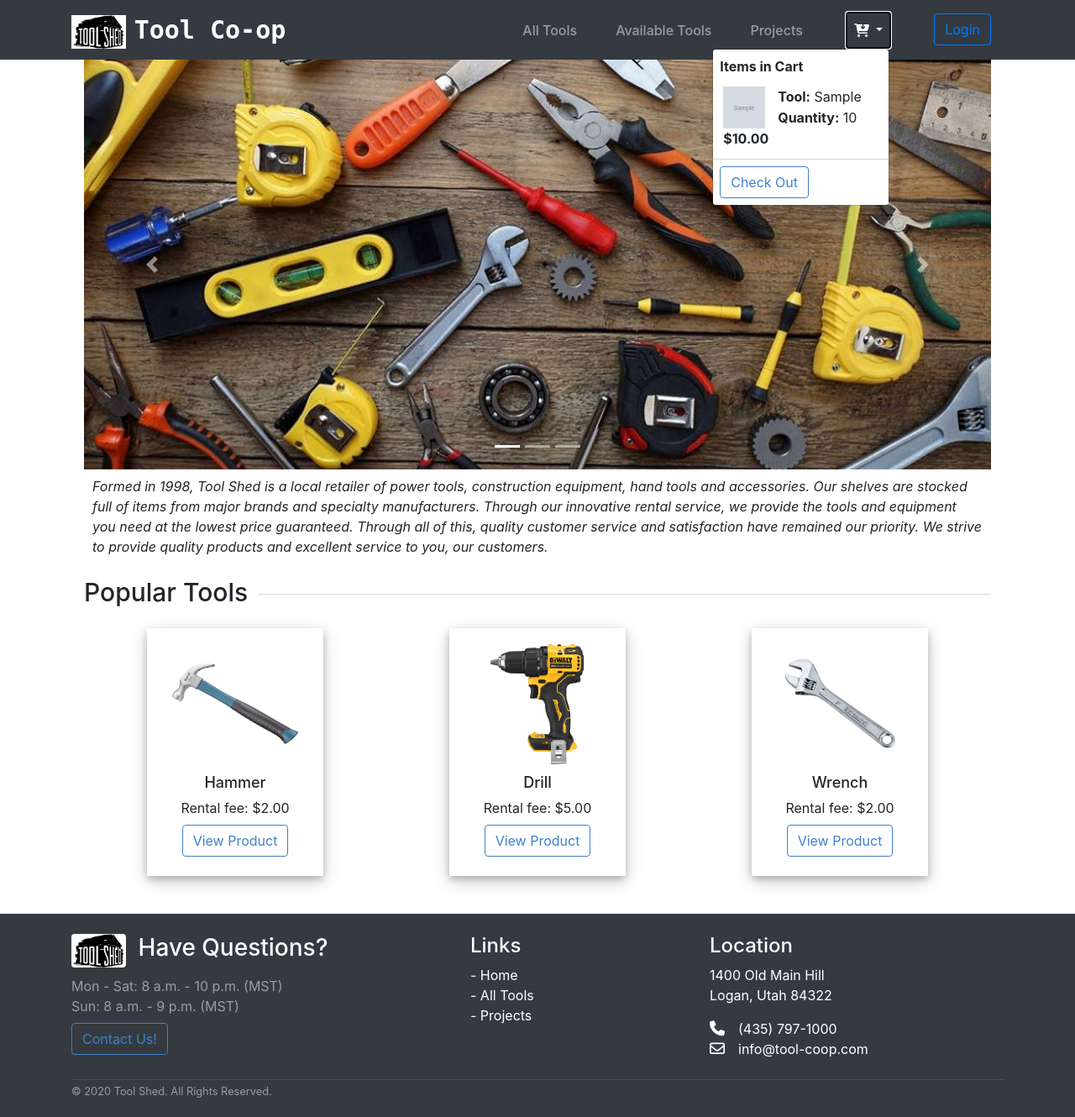
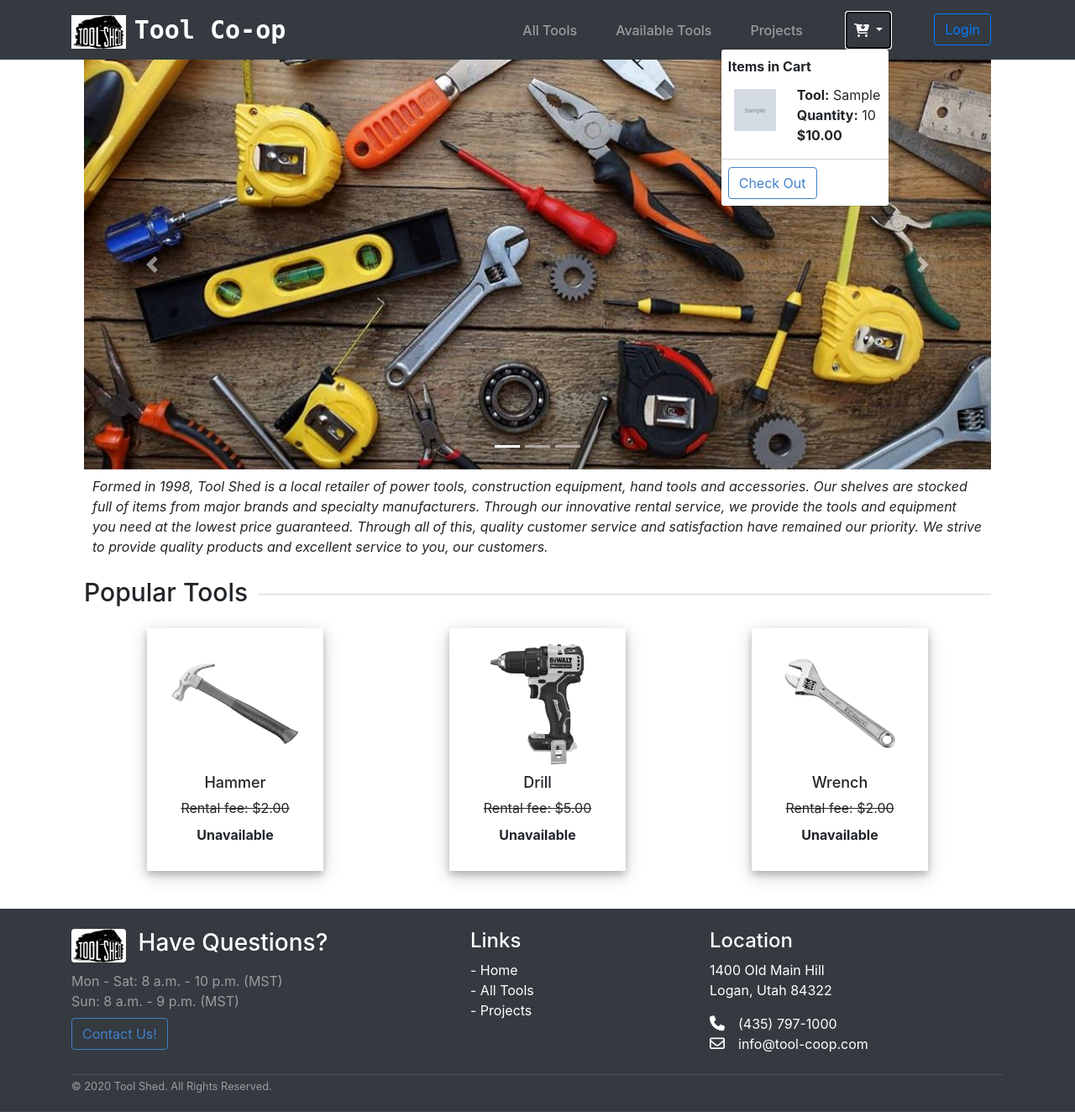
Before and after one commit to connordibble/Tool-Co-op, a Django app: page /tools/ in a window 1280 px wide, after a click that opens the changed part. Shown: the whole page at 84% size. Run offline with Django 3.2, Linux system fonts and the light colour scheme; tables that the repository leaves empty hold one stand-in row (values such as "Sample post"); grey boxes marked "Sample" are stand-in pictures; some libraries are stand-ins or nearby versions.

Commit message:
Styling changes

```diff
--- a/toolsWebsite/tools/static/tools/styles.css
+++ b/toolsWebsite/tools/static/tools/styles.css
@@ -34,8 +34,49 @@ main .container {
     text-align: center;
 }
 
+.tool-container .fee {
+    text-align: center;
+}
+
 .tool-container img {
     margin-bottom: 8px;
+}
+
+.tool-container .unavailable-text {
+    display: none;
+}
+
+.tool-container-unavailable {
+    box-shadow: 0 4px 8px 0 rgba(0, 0, 0, 0.2), 0 6px 20px 0 rgba(0, 0, 0, 0.19);
+    display: inline-grid;
+    padding: 15px 30px 15px 30px;
+    margin-bottom: 15px;
+}
+
+.tool-container-unavailable .fee {
+    text-align: center;
+    text-decoration: line-through;
+}
+
+.tool-container-unavailable img {
+    filter: grayscale(100%);
+    margin-bottom: 8px;
+}
+
+.tool-container-unavailable h4 {
+    text-transform: capitalize;
+    font-size: large;
+    text-align: center;
+}
+
+.tool-container-unavailable .popButton {
+    display: none;
+}
+
+.tool-container-unavailable .unavailable-text {
+    font-weight: bold;
+    text-align: center;
+    padding-top: 8px;
 }
 
 .tool-grid {
@@ -55,43 +96,90 @@ main .container {
 }
 
 .cart-container {
-    display: grid;
-    grid-template-columns: repeat(2, 1fr);
-    grid-template-rows: repeat(2, 1fr);
-    grid-column-gap: 0px;
-    grid-row-gap: 0px;
-    justify-content: end;
-    align-items: center;
-    border-bottom: 1px solid #d6d6d6;
-    white-space: nowrap;
-    padding: 12px;
+    display: inline-block;
+    overflow: hidden;
+    width: -webkit-max-content;
+    width: -moz-max-content;
+    width: max-content;
+}
+
+.cart-container-checkout {
+    display: inline-block;
+    overflow: hidden;
+    width: 100%;
+}
+
+.chkBtn {
+    margin-top: 40px;
+}
+
+.img-container {
+    float: left;
+    width: 215px;
+    display: flex;
+    justify-content: center;
 }
 
 .cart-image {
-    grid-area: 1 / 1 / 3 / 2;
-    padding-right: 15px;
+    float: left;
+    margin: 15px;
 }
 
 .cart-item {
-    grid-area: 1 / 2 / 2 / 3;
+    float: left;
+    margin: 10px;
     text-transform: capitalize;
-    width: 120px;
 }
 
-.cart-quantity {
-    grid-area: 2 / 2 / 3 / 3;
+.cart-item-checkout {
+    float: left;
+    margin: 10px;
+    text-transform: capitalize;
+    font-size: 18px;
+}
+
+.checkout-price {
+    float: right;
+    margin: 10px;
+    font-size: 18px;
 }
 
 .empty-cart {
     padding: 15px 15px 15px 25px;
+    font-size: 14px;
 }
 
 .checkout-button {
+    float: left;
+    margin-top: 1px;
     padding: 8px 0px 0px 8px;
+}
+
+.checkout-container {
+    display: inline-block;
+    overflow: hidden;
+    width: 100%;
+}
+
+.form-popup {
+    width: 100%;
+}
+
+.line-break {
+    height: 1px;
+    background-color: #d6d6d6;
 }
 
 .logo {
     padding-right: 10px;
+}
+
+.subtotal {
+    float: right;
+    text-align: right;
+    margin-top: 10px;
+    font-size: 20px;
+    font-weight: bold;
 }
 
 .btn-outline-info {
@@ -127,6 +215,10 @@ main .container {
 
 .about-text {
     margin: 8px 10px 20px 10px;
+}
+
+.dropdown-menu {
+    margin-bottom: 15px;
 }
 
 
--- a/toolsWebsite/tools/templates/tools/available.html
+++ b/toolsWebsite/tools/templates/tools/available.html
@@ -28,7 +28,6 @@
             {% endif %}
           </div>
         {% endfor %}
-
       {% else %}
         <p> There are no available tools. </p>
       {% endif %}
--- a/toolsWebsite/tools/templates/tools/base.html
+++ b/toolsWebsite/tools/templates/tools/base.html
@@ -69,10 +69,15 @@
                             <div class="cart-image">
                               <img height="50px" width="50px" src="{{ tool.tool_image }}" />
                             </div>
-                            <div class="cart-item"><b>Tool:</b> {{ tool.tool }}</div>
-                            <div class="cart-quantity"><b>Quantity:</b> {{ tool.quantity }}</div>
-                            <div ><b>${{ tool.toolCategory.price }}</b></div>
+                            <div class="cart-item">
+                              <b>Tool:</b> {{ tool.tool }}
+                              <br>
+                              <b>Quantity:</b> {{ tool.quantity }}
+                              <br>
+                              <b>${{ tool.toolCategory.price }}</b>
+                            </div>
                           </div>
+                          <div class="line-break"></div>
                         {% endfor %}
                         <div class="checkout-button">
                           <a href="/tools/checkout_confirmation">
--- a/toolsWebsite/tools/templates/tools/index.html
+++ b/toolsWebsite/tools/templates/tools/index.html
@@ -47,36 +47,89 @@
         <div class="divider"></div>
       </div>
       <div class="tool-grid-3">
+        {% if available_tools %}
+          {% if "hammer" in available_tools %}
             <div class="tool-container">
+          {% else %}
+            <div class="tool-container-unavailable">
+          {% endif %}
                 <img height="150px" width="auto" src="/static/images/hammer.jpg"/>
                 <h4>Hammer</h4>
-          <center>Rental fee: $2.00</center>
+                <div class="fee">Rental fee: $2.00</div>
             <a href="/tools/all_tools" style="text-align: center;">
-            <button class="btn btn-outline-info mt-2 my-2 right shoppingDropdownButton">
+              <button class="btn btn-outline-info mt-2 my-2 right shoppingDropdownButton popButton">
                     View Product
               </button>
             </a>
+            <p class="unavailable-text">Unavailable</p>
           </div>
+
+          {% if "drill" in available_tools %}
             <div class="tool-container">
+          {% else %}
+            <div class="tool-container-unavailable">
+          {% endif %}
                 <img height="150px" width="auto" src="/static/images/drill.jpg"/>
                 <h4>Drill</h4>
-          <center>Rental fee: $5.00</center>
+                <div class="fee">Rental fee: $5.00</div>
             <a href="/tools/all_tools" style="text-align: center;">
-            <button class="btn btn-outline-info mt-2 my-2 right shoppingDropdownButton">
+              <button class="btn btn-outline-info mt-2 my-2 right shoppingDropdownButton popButton">
                     View Product
               </button>
             </a>
+            <p class="unavailable-text">Unavailable</p>
           </div>
+
+          {% if "wrench" in available_tools %}
             <div class="tool-container">
+          {% else %}
+            <div class="tool-container-unavailable">
+          {% endif %}
                 <img height="150px" width="auto" src="/static/images/wrench.jpg"/>
                 <h4>Wrench</h4>
-          <center>Rental fee: $2.00</center>
+                <div class="fee">Rental fee: $2.00</div>
             <a href="/tools/all_tools" style="text-align: center;">
-            <button class="btn btn-outline-info mt-2 my-2 right shoppingDropdownButton">
+              <button class="btn btn-outline-info mt-2 my-2 right shoppingDropdownButton popButton">
                     View Product
               </button>
             </a>
+            <p class="unavailable-text">Unavailable</p>
           </div>
+        {% else %}
+            <div class="tool-container-unavailable">
+                <img height="150px" width="auto" src="/static/images/hammer.jpg"/>
+                <h4>Hammer</h4>
+                <div class="fee">Rental fee: $2.00</div>
+                <a href="/tools/all_tools" style="text-align: center;">
+                    <button class="btn btn-outline-info mt-2 my-2 right shoppingDropdownButton popButton">
+                        View Product
+                    </button>
+                </a>
+                <p class="unavailable-text">Unavailable</p>
+            </div>
+            <div class="tool-container-unavailable">
+                <img height="150px" width="auto" src="/static/images/drill.jpg"/>
+                <h4>Drill</h4>
+                <div class="fee">Rental fee: $5.00</div>
+                <a href="/tools/all_tools" style="text-align: center;">
+                    <button class="btn btn-outline-info mt-2 my-2 right shoppingDropdownButton popButton">
+                        View Product
+                    </button>
+                </a>
+                <p class="unavailable-text">Unavailable</p>
+            </div>
+            <div class="tool-container-unavailable">
+                <img height="150px" width="auto" src="/static/images/wrench.jpg"/>
+                <h4>Wrench</h4>
+                <div class="fee">Rental fee: $2.00</div>
+                <a href="/tools/all_tools" style="text-align: center;">
+                    <button class="btn btn-outline-info mt-2 my-2 right shoppingDropdownButton popButton">
+                        View Product
+                    </button>
+                </a>
+                <p class="unavailable-text">Unavailable</p>
+            </div>
+        {% endif %}
       </div>
     </div>
   </div>
--- a/toolsWebsite/tools/templates/tools/toolpage.html
+++ b/toolsWebsite/tools/templates/tools/toolpage.html
@@ -5,13 +5,14 @@
 <main role="main">
   <div class="container">
     <br>
-    <h1>{{tool.type}}</h1>
+    <h1 style="text-transform: capitalize;">{{tool.type}}</h1>
     <img height="300px" width="auto" src="{{ tool.tool_image }}"/>
     <p>Available: {{tool.available}}</p>
     <p>Checked out: {{tool.unavailable}}</p>
     <p>Price: ${{tool.price}}</p>
     <button id="editbutton" class="btn btn-outline-secondary" onclick="opencloseForm()">Edit</button>
     <a href="{% url 'delete_tool' tool.id %}" class="btn btn-outline-danger" onclick="return confirm('Are you sure you want to delete this item?');">Delete</a>
+    <br>
     <br>
     <div class="form-popup" id="editForm">
       <form action="{% url 'edit_tool' tool.id %}" method="post" class="form-container">
--- a/toolsWebsite/tools/views.py
+++ b/toolsWebsite/tools/views.py
@@ -21,6 +21,12 @@ def num_days_since_today(date):
 
 def index(request):
     context = getCart()
+    tools_list = ToolCategory.objects.all()
+    list = []
+    for tool in tools_list:
+        if tool.available > 0:
+            list.append(tool.type)
+    context['available_tools'] = list
     return render(request, 'tools/index.html', context)
 
 
@@ -312,7 +318,7 @@ def init(request):
     prices = {'hammer': 2, 'wrench': 2, 'screwdriver': 2, 'level': 2, 'drill': 5}
     for i in range(len(categories)):
         tool = ToolCategory(type=categories[i],
-                            available=10,
+                            available=3,
                             unavailable=randint(1, 5),
                             price=prices.get(categories[i]),
                             tool_image=images.get(categories[i]))
```
Also changed, not shown: toolsWebsite/tools/templates/tools/all_tools.html (+19 -6 lines), toolsWebsite/tools/templates/tools/checkout_confirmation.html (+21 -9 lines). Lines whose indentation alone changed are shown as unchanged.
